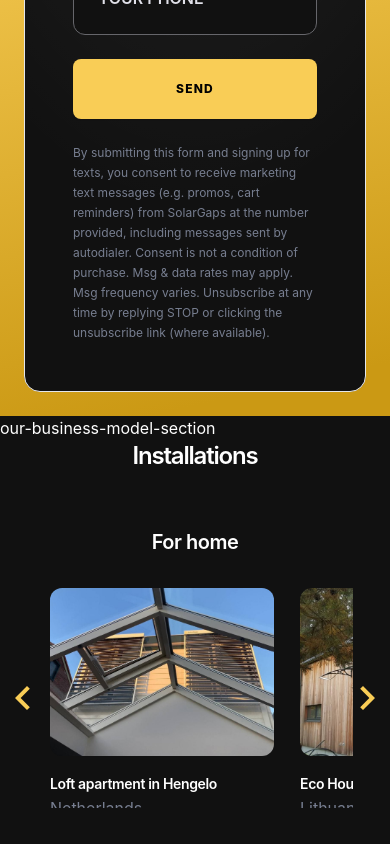
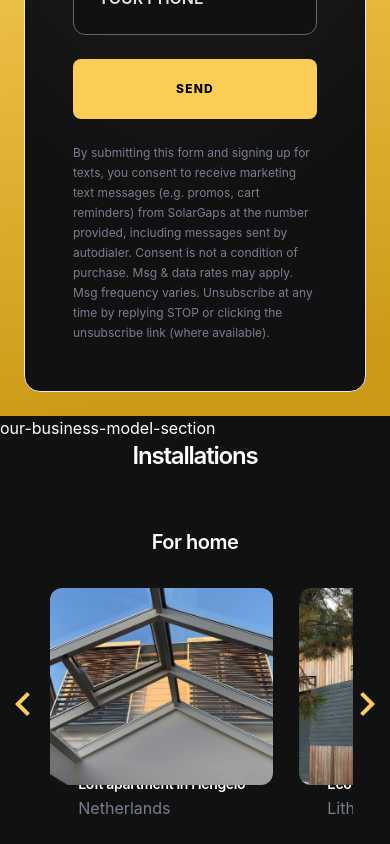
Before and after one commit to solargaps-invest/invest, a React (Vite) app: page / in a window 390 px wide. Shown: the part 11076-11920 px from the top of the page. Built offline with nearby package versions, Linux system fonts and the light colour scheme.

Commit message:
added gh-pages

```diff
--- a/src/sections/for-home-section.tsx
+++ b/src/sections/for-home-section.tsx
@@ -3,9 +3,6 @@ import { forHomeSection } from '../constants/content-constants';
 import 'slick-carousel/slick/slick.css';
 import 'slick-carousel/slick/slick-theme.css';
 import { Slider } from '../components/slider/slider.component';
-// import Slider from 'react-slick';
-// import { NextArrow } from '../components/next-arrow/next-arrow.components';
-// import { PrevArrow } from '../components/prev-arrow/prev-arrow.component';
 import { SubHeader } from '../components/sub-header/sub-header.component';
 
 export const ForHomeSection = () => {
@@ -40,13 +37,15 @@ type ForHomeCardProps = {
 	subtitle: string;
 };
 
+// TODO: fix width
+
 const ForHomeCard = ({ title, img, subtitle }: ForHomeCardProps) => {
 	return (
-		<div className={`relative flex max-h-[220px] min-w-[224px] flex-col pt-[11.5rem] md:max-h-[300px] xl:max-h-[39rem] xl:pt-[28rem]`}>
+		<div className={`relative flex flex-col px-7 pt-[11.5rem] lg:pr-[244px] lg:pt-[28rem]`}>
 			<img
 				src={img.src}
 				alt={img.description}
-				className="absolute left-0 top-0 h-[85%] max-h-[168px] w-full rounded-xl object-cover xl:max-h-fit"
+				className="absolute left-0 top-0 h-[85%] w-full rounded-xl object-cover xl:max-h-fit"
 			/>
 			<h6 className={styles.h6}>{title}</h6>
 			<span className="text-brand-grey-tertiary text-base">{subtitle}</span>
```
Also changed, not shown: package.json (+5 -2 lines), 1 other file (tests, documents, lock files or other folders).
